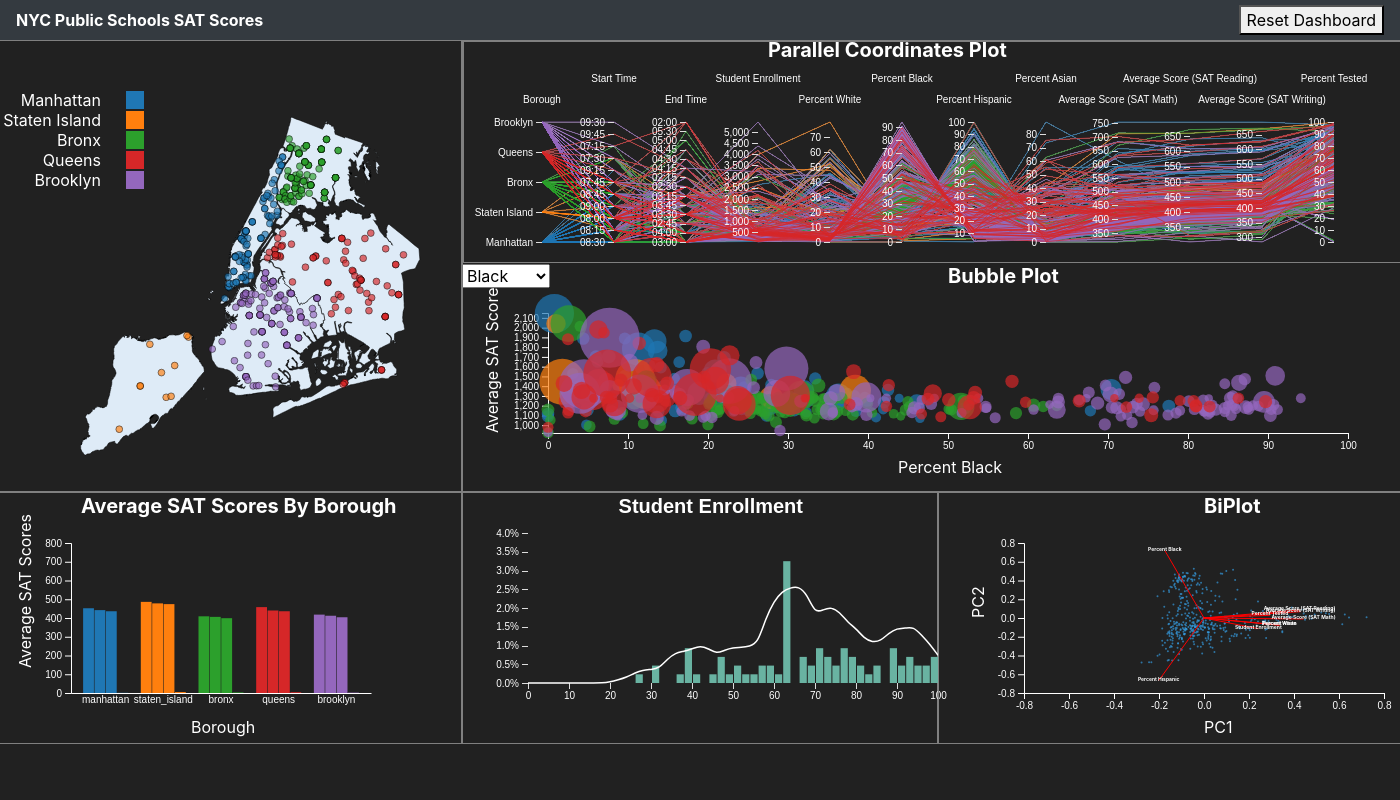
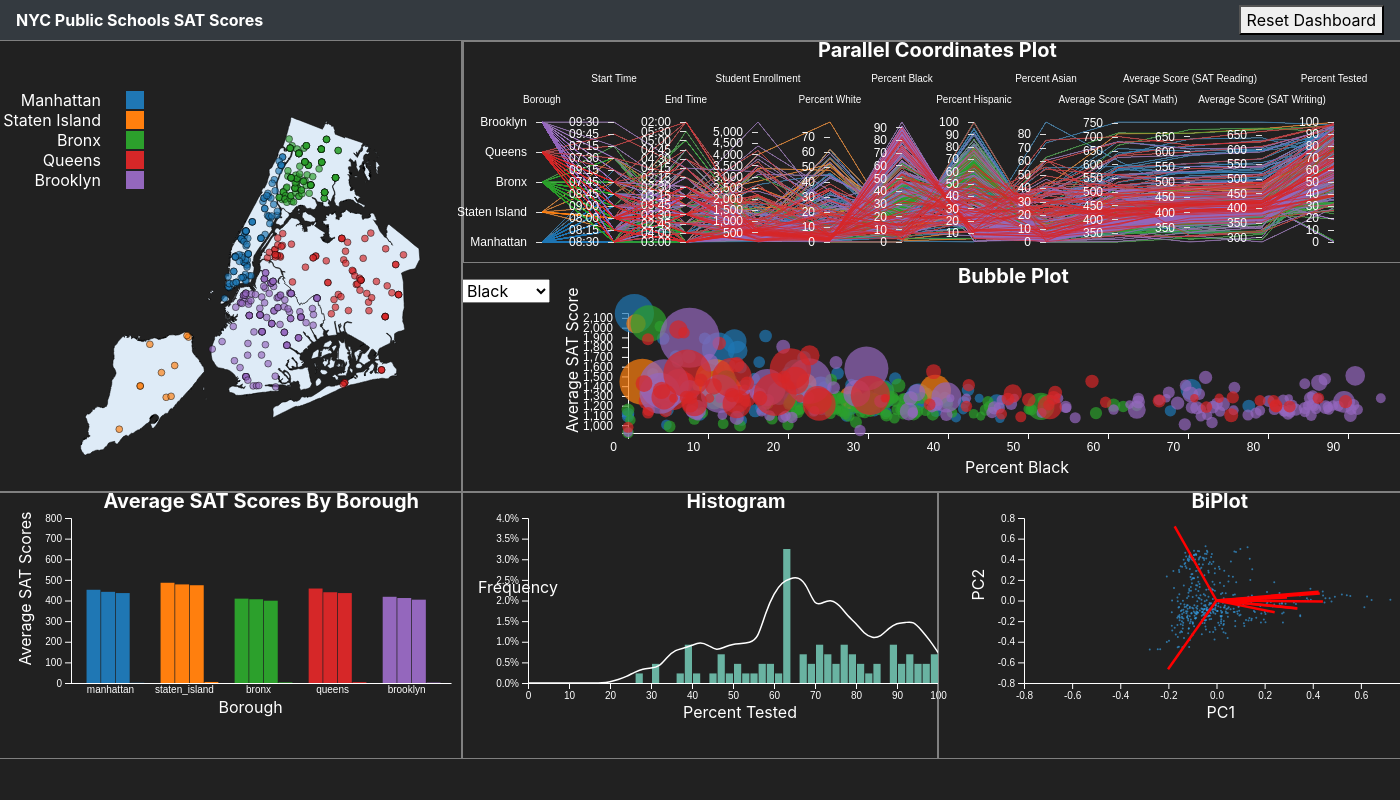
Before and after one commit to rebeccaHassett/CSE564_FinalProject, a Flask app: page / in a window 1400 px wide; the page is wider, and only the part inside the window is pictured. Run offline with Flask 2, Linux system fonts and the light colour scheme; some libraries are stand-ins or nearby versions.

Commit message:
Styling changes

```diff
--- a/static/barchart.js
+++ b/static/barchart.js
@@ -1,5 +1,4 @@
 function drawBarChart(data) {
-  var width = 300;
   data["columns"] = ["borough", "SAT Math", "SAT Reading", "SAT Writing", "BoroughId"];
   var myColor = d3.scaleOrdinal(d3.schemeCategory10);
   var svg = d3
@@ -8,7 +7,7 @@ function drawBarChart(data) {
     .attr("width", width + margin.left + margin.right)
     .attr("height", height + margin.top + margin.bottom)
     .append("g")
-    .attr("transform", "translate(" + margin.left + "," + margin.top + ")");
+    .attr("transform", "translate(" + margin.left + "," + (margin.top - 25) + ")");
 
   // Parse the Data
   var subgroups = data.columns.slice(1);
@@ -22,12 +21,12 @@ function drawBarChart(data) {
   var x = d3.scaleBand().domain(boroughs).range([0, width]).padding([0.2]);
   svg
     .append("g")
-    .attr("transform", "translate(0," + height + ")")
+    .attr("transform", "translate(-5," + height + ")")
     .call(d3.axisBottom(x).tickSize(0));
 
   svg.append("text")
-  .attr("x", width/2 - 30)
-  .attr("y", height + 40)
+  .attr("x", width/2 - 45)
+  .attr("y", height + 30)
   .text("Borough");
   // Add Y axis
   var y = d3.scaleLinear().domain([0, 800]).range([height, 0]);
@@ -35,7 +34,7 @@ function drawBarChart(data) {
 
   svg.append("text")
   .attr("transform", "rotate(-90)")
-  .attr("x", -(height / 2) - 50)
+  .attr("x", -(height / 2) - 65)
   .attr("y", - 40)
   .text("Average SAT Scores");
 
@@ -49,8 +48,8 @@ function drawBarChart(data) {
   // title
   svg
   .append("text")
-  .attr("x", width / 2 - 140)
-  .attr("y", -30)
+  .attr("x", width / 2 - 160)
+  .attr("y", -10)
   .text("Average SAT Scores By Borough")
   .style("font-weight", "bold")
   .attr("fill", "black")
--- a/static/biplot.js
+++ b/static/biplot.js
@@ -6,7 +6,7 @@ function drawBiPlot(data) {
       .attr("width", width + margin.left + margin.right)
       .attr("height", height + margin.top + margin.bottom)
       .append("g")
-      .attr("transform", "translate(" + margin.left + "," + margin.top + ")");
+      .attr("transform", "translate(" + margin.left + "," + (margin.top - 25) + ")");
     var pc1 = eigenvector[0];
     var pc2 = eigenvector[1];
     domain_x = [-0.8, 0.8];
@@ -24,14 +24,14 @@ function drawBiPlot(data) {
     //add x-label
     svg
       .append("text")
-      .attr("x", width / 2)
-      .attr("y", height + 40)
+      .attr("x", (width - 20) / 2)
+      .attr("y", height + 35)
       .text("PC1");
 
     svg
       .append("text")
-      .attr("x", width / 2)
-      .attr("y", -30)
+      .attr("x", (width - 50) / 2)
+      .attr("y", -10)
       .text("BiPlot")
       .style("font-weight", "bold")
       .style("font-size", "20px");
@@ -83,12 +83,13 @@ function drawBiPlot(data) {
       .enter()
       .append("line")
       .style("stroke", "red")
+        .style("stroke-width", "2.5px")
       .attr("x1", x(0))
       .attr("y1", y(0))
       .attr("x2", (d) => x(d.x))
       .attr("y2", (d) => y(d.y));
 
-    line.selectAll(".barsEndlineText")
+    /*line.selectAll(".barsEndlineText")
       .data(biPlot_line)
       .enter()
       .append("text")
@@ -98,5 +99,5 @@ function drawBiPlot(data) {
       .attr("y", (d) => y(d.y))
       .attr("font-size","5px")
       .attr("font-weight","bold")
-      .text((d)=>d.attribute);
+      .text((d)=>d.attribute);*/
   }
--- a/static/index.js
+++ b/static/index.js
@@ -204,8 +204,8 @@ axios.get("http://127.0.0.1:5000/api").then(function ({data}) {
     }
 });
 var margin = {top: 50, right: 70, bottom: 50, left: 70},
-    width = 500 - margin.left - margin.right,
-    height = 250 - margin.top - margin.bottom,
+    width = 525 - margin.left - margin.right,
+    height = 265 - margin.top - margin.bottom,
     parallelCoordsWidth = 940,
     parallelCoordsHeight = 120,
     mapCoordsWidth = 500 - margin.left - margin.right,
--- a/static/parallelcoordinates.js
+++ b/static/parallelcoordinates.js
@@ -13,7 +13,7 @@ function drawParallelCoordinates(data, dimensions) {
 
     svg
         .append("text")
-        .attr("x", 300)
+        .attr("x", 350)
         .attr("y", -65)
         .text("Parallel Coordinates Plot")
         .style("font-weight", "bold")
--- a/static/scatterplotmatrix.js
+++ b/static/scatterplotmatrix.js
@@ -8,7 +8,7 @@ function drawScatterplotMatrix(data) {
         .attr("height", height + margin.top + margin.bottom)
         .append("g")
         .attr("transform",
-            "translate(" + margin.left + "," + margin.top + ")");
+            "translate(" + (margin.left + 80) + "," + (margin.top) + ")");
 
     d3.select("body")
       .append("select")
@@ -40,14 +40,14 @@ function drawScatterplotMatrix(data) {
     // Add X label
     svg
     .append("text")
-    .attr("x", width / 2 - 50)
+    .attr("x", 337)
     .attr("y", height + 40)
     .text("Percent Black");
 
     //Add Title
     svg
     .append("text")
-    .attr("x", width / 2)
+    .attr("x", (width - margin.right - margin.left ) / 2)
     .attr("y", -30)
     .text("Bubble Plot")
     .style("font-weight", "bold")
@@ -60,6 +60,9 @@ function drawScatterplotMatrix(data) {
         .range([height, 0]);
     svg.append("g")
         .call(d3.axisLeft(y));
+
+    d3.selectAll(".tick").style("font-size", "12px");
+    d3.selectAll(".tick > text").attr("x", "-15");
 
     // Add Y label
     svg
--- a/static/screeplot.js
+++ b/static/screeplot.js
@@ -1,13 +1,13 @@
 function drawScreePlot(data) {
     var width = 550;
-    var height = 250;
+    var height = 265;
      var svg = d3
         .select("#screeplot")
         .append("svg")
         .attr("width", width + margin.left + margin.right)
         .attr("height", height)
         .append("g")
-        .attr("transform", "translate(" + -20 + "," + -10 + ")");
+        .attr("transform", "translate(" + -20 + "," + -25 + ")");
 
      var allGroup = d3.map(data, function(d){return(d.BoroughId)}).keys();
 
@@ -98,20 +98,31 @@ var y = d3.scaleLinear()
     .range([height - margin.bottom, margin.top]);
 
 svg.append("g")
-    .attr("class", "axis axis--x")
     .attr("transform", "translate(0," + (height - margin.bottom) + ")")
     .call(d3.axisBottom(x))
   .append("text")
-    .attr("x", ((width +margin.left + margin.right) / 2))
-    .attr("y", -170)
+    .attr("x", ((width + 105) / 2))
+    .attr("y", -175)
     .attr("fill", "#000")
     .attr("text-anchor", "end")
     .attr("font-weight", "bold")
     .attr("font-size", "20px")
-    .text("Student Enrollment");
+    .text("Histogram");
+
+    svg
+      .append("text")
+      .attr("x", 225)
+      .attr("y", 250)
+      .text("Percent Tested");
+
+    svg
+      .append("text")
+      //.attr("transform", "rotate(-90)")
+      .attr("x", 20)
+      .attr("y",125)
+      .text("Frequency");
 
 svg.append("g")
-    .attr("class", "axis axis--y")
     .attr("transform", "translate(" + margin.left + ",0)")
     .call(d3.axisLeft(y).ticks(null, "%"));
 
--- a/templates/index.html
+++ b/templates/index.html
@@ -132,7 +132,7 @@
 
     }
 </style>
-<body>
+<body style="overflow: hidden;">
     <nav class="navbar navbar-dark bg-dark" style = "padding-top: 0 !important; padding-bottom: 0 !important;">
         <span class="navbar-text" style="font-weight:bold; color:white">
             NYC Public Schools SAT Scores
```
